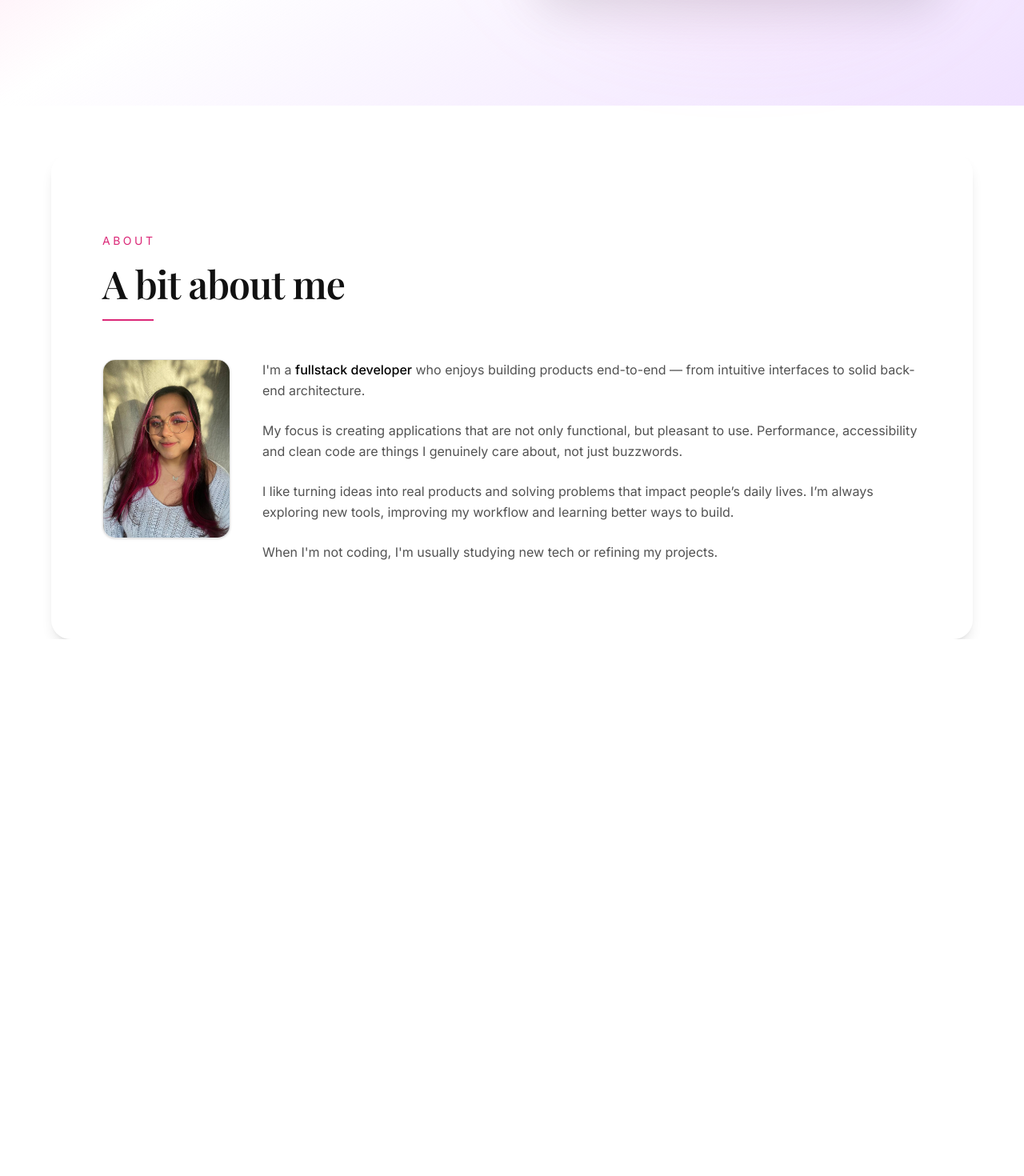
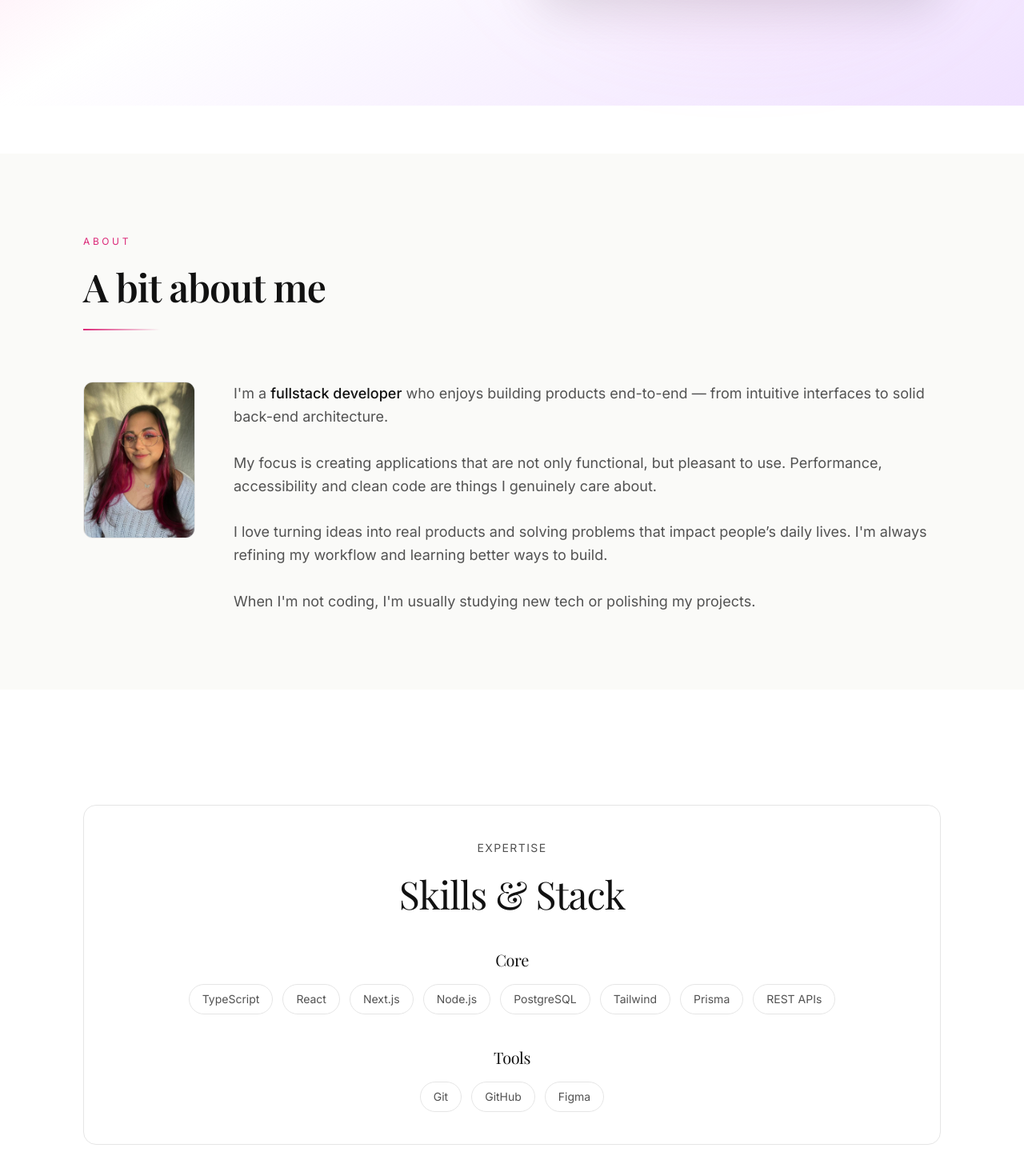
Before and after one commit to mari-hollanda/portfolio-marianna, a Next.js app: page / in a window 1280 px wide. Shown: the part 668-2138 px from the top of the page at 80% size. Before the commit the page ends 1467 px from the top, so only its background shows below. Built offline with nearby package versions, Linux system fonts and the light colour scheme; a web font is replaced by a local one.

Commit message:
feat: skills section

```diff
--- a/src/app/page.tsx
+++ b/src/app/page.tsx
@@ -1,6 +1,7 @@
 import Hero from "../components/Hero";
 import Navbar from "../components/Navbar";
 import About from "../components/About";
+import Skills from "../components/Skills";
 
 export default function Home() {
   return (
@@ -9,6 +10,7 @@ export default function Home() {
       <main>
         <Hero />
         <About />
+        <Skills />
       </main>
     </>
   );
--- a/src/components/About.tsx
+++ b/src/components/About.tsx
@@ -4,32 +4,28 @@ import { motion } from "framer-motion";
 
 export default function About() {
   return (
-    <section
-      id="about"
-      className="container-clean section-padding bg-white rounded-3xl shadow-lg">
-      <div className="max-w-5xl mx-auto">
-        {/* SMALL LABEL */}
-        <span className="text-sm tracking-[0.25em] text-(--accent)">ABOUT</span>
+    <section id="about" className="bg-(--bg-soft) py-24">
+      <div className="container-clean max-w-5xl">
+        {/* LABEL */}
+        <span className="text-xs tracking-[0.3em] text-(--accent)">ABOUT</span>
 
         {/* TITLE */}
-        <h2 className="text-4xl md:text-5xl font-semibold mt-3 mb-12 relative">
+        <h2 className="text-4xl md:text-5xl font-semibold mt-4 mb-6">
           A bit about me
-          <span className="block w-16 h-0.5 bg-(--accent) mt-4" />
         </h2>
-
-        {/* CONTENT GRID */}
-        <div className="grid md:grid-cols-[160px_1fr] gap-10 items-start">
-          {/* PHOTO / ILLUSTRATION */}
+        <span className=" block w-24 h-0.5 bg-linear-to-r from-(--accent) to-transparent mb-16" />
+        {/* GRID */}
+        <div className="grid md:grid-cols-[140px_1fr] gap-12 items-start">
+          {/* PHOTO */}
           <motion.div
             initial={{ opacity: 0, y: 30 }}
             whileInView={{ opacity: 1, y: 0 }}
             transition={{ duration: 0.7 }}
             viewport={{ once: true }}
             className="
-              rounded-2xl
+              rounded-xl
               overflow-hidden
               border border-(--border-soft)
-              shadow-sm
               bg-white
             ">
             <img
@@ -45,10 +41,10 @@ export default function About() {
             whileInView={{ opacity: 1, y: 0 }}
             transition={{ duration: 0.8 }}
             viewport={{ once: true }}
-            className="space-y-6 text-muted leading-relaxed">
+            className="space-y-7 text-muted leading-relaxed text-lg">
             <p>
               I'm a{" "}
-              <span className="text-black font-medium">
+              <span className="text-(--text-main) font-medium">
                 fullstack developer
               </span>{" "}
               who enjoys building products end-to-end — from intuitive
@@ -58,17 +54,17 @@ export default function About() {
             <p>
               My focus is creating applications that are not only functional,
               but pleasant to use. Performance, accessibility and clean code are
-              things I genuinely care about, not just buzzwords.
+              things I genuinely care about.
             </p>
 
             <p>
-              I like turning ideas into real products and solving problems that
-              impact people’s daily lives. I’m always exploring new tools,
-              improving my workflow and learning better ways to build.
+              I love turning ideas into real products and solving problems that
+              impact people’s daily lives. I'm always refining my workflow and
+              learning better ways to build.
             </p>
 
             <p>
-              When I'm not coding, I'm usually studying new tech or refining my
+              When I'm not coding, I'm usually studying new tech or polishing my
               projects.
             </p>
           </motion.div>
--- a/src/components/Skills.tsx
+++ b/src/components/Skills.tsx
@@ -0,0 +1,52 @@
+export default function Skills() {
+  return (
+    <section id="skills" className="section-padding">
+      <div className="container-clean max-w-4xl text-center">
+        {/* CARD */}
+        <div className="mt-12 bg-white/60 backdrop-blur-md border border-soft rounded-2xl p-10 space-y-10">
+          <span className="text-sm tracking-widest text-muted">EXPERTISE</span>
+
+          <h2 className="text-4xl md:text-5xl mt-4">Skills & Stack</h2>
+          {/* CORE */}
+          <div className="space-y-4">
+            <h3 className="font-serif text-xl">Core</h3>
+
+            <div className="flex flex-wrap justify-center gap-3">
+              {[
+                "TypeScript",
+                "React",
+                "Next.js",
+                "Node.js",
+                "PostgreSQL",
+                "Tailwind",
+                "Prisma",
+                "REST APIs",
+              ].map((skill) => (
+                <span
+                  key={skill}
+                  className="px-4 py-2 border border-soft rounded-full text-sm text-muted hover:text-(--accent) hover:border-(--accent) transition">
+                  {skill}
+                </span>
+              ))}
+            </div>
+          </div>
+
+          {/* TOOLS */}
+          <div className="space-y-4">
+            <h3 className="font-serif text-xl">Tools</h3>
+
+            <div className="flex flex-wrap justify-center gap-3">
+              {["Git", "GitHub", "Figma"].map((tool) => (
+                <span
+                  key={tool}
+                  className="px-4 py-2 border border-soft rounded-full text-sm text-muted hover:text-(--accent) hover:border-(--accent) transition">
+                  {tool}
+                </span>
+              ))}
+            </div>
+          </div>
+        </div>
+      </div>
+    </section>
+  );
+}
```
